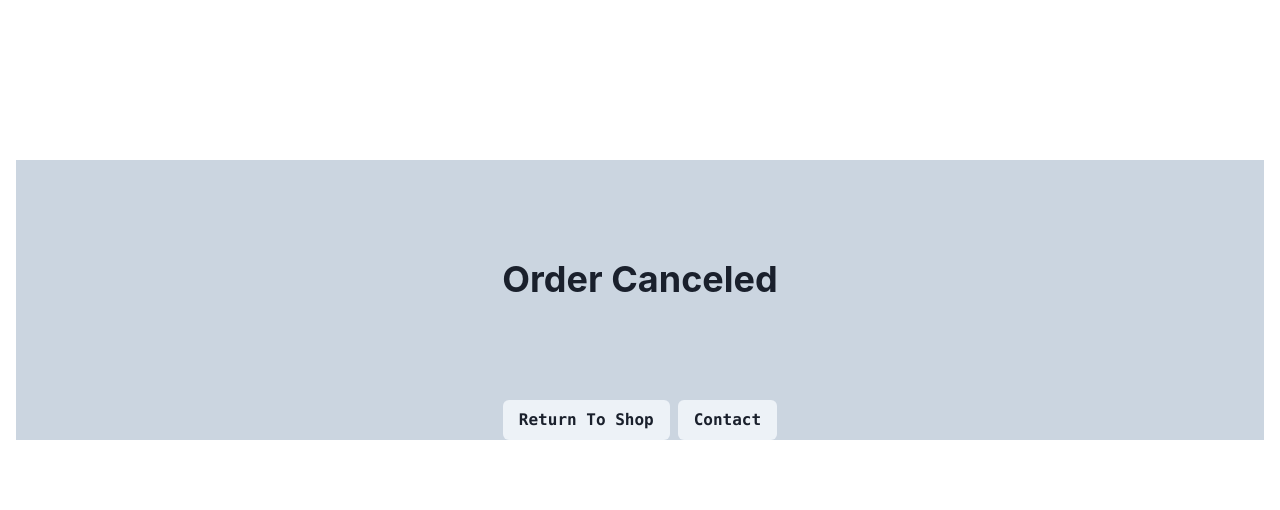
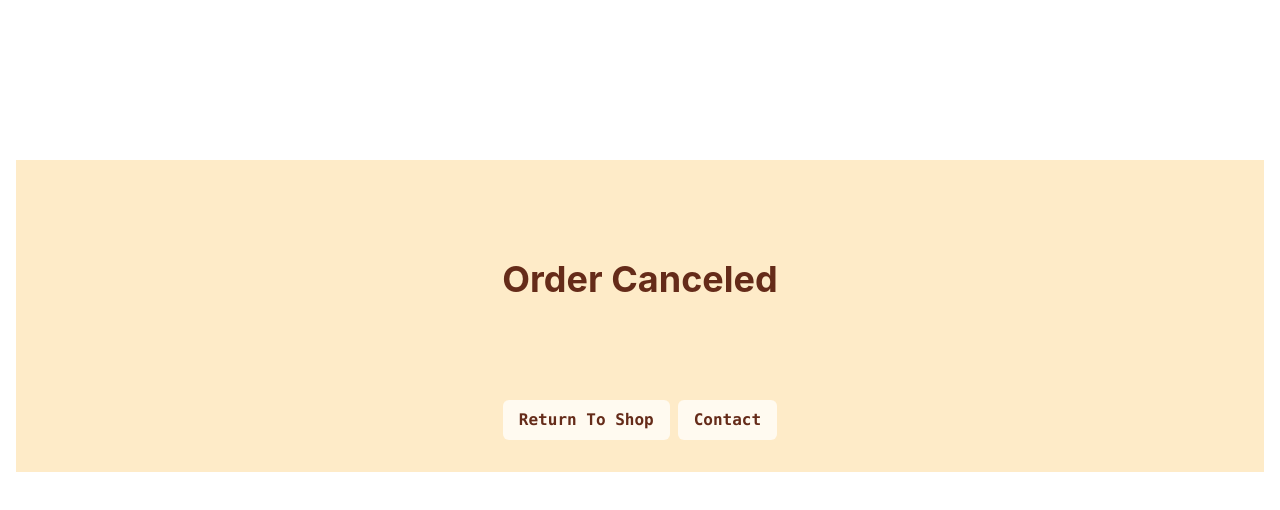
Before and after one commit to clucero36/jetboats, a React (Create React App) app in the folder client/: page /cancel in a window 1280 px wide. Shown: the top 510 px of the page. Built offline with nearby package versions, Linux system fonts and the light colour scheme; no server answers.

Commit message:
UI Update

```diff
--- a/client/src/routes/Cancel.js
+++ b/client/src/routes/Cancel.js
@@ -40,13 +40,17 @@ const Cancel = () => {
 
   return (
     <>
-      <Box backgroundColor='gray.300' mt='10rem' mr='1rem' ml='1rem'>
+      <Box backgroundColor='orange.100' mt='10rem' mr='1rem' ml='1rem'>
         <VStack h='15rem' align='center' justify='center'>
-          <Heading>Order Canceled</Heading>
+          <Heading color='orange.900'>Order Canceled</Heading>
         </VStack>
-        <HStack justify='center'>
-          <Link as={routerLink} to='/'><Button>Return To Shop</Button></Link>
-          <Link as={routerLink} to='/contact'><Button>Contact</Button></Link>
+        <HStack justify='center' pb='2rem'>
+          <Link as={routerLink} to='/'>
+            <Button backgroundColor='orange.50' color='orange.900' _hover={{backgroundColor: 'black'}}>Return To Shop</Button>
+          </Link>
+          <Link as={routerLink} to='/contact'>
+            <Button backgroundColor='orange.50' color='orange.900' _hover={{backgroundColor: 'black'}}>Contact</Button>
+          </Link>
         </HStack>
       </Box>
     </>
--- a/client/src/routes/ItemDetail.js
+++ b/client/src/routes/ItemDetail.js
@@ -67,9 +67,11 @@ const ItemDetail = () => {
               }
               </HStack>
             </RadioGroup>
-            <Text fontWeight='25'>JBC {item.name}</Text>
-            <Text>${item.price_in_cents/100}</Text>
-            <Text>100% Cotton & Manufactured in the USA</Text>
+            <VStack align='left' w='100%'>
+              <Text fontWeight='25'>JBC {item.name}</Text>
+              <Text>${item.price_in_cents/100}</Text>
+              <Text>100% Cotton & Manufactured in the USA</Text>
+            </VStack>
             <Button
               _hover={{backgroundColor: 'black'}}
               backgroundColor='orange.800'
```
